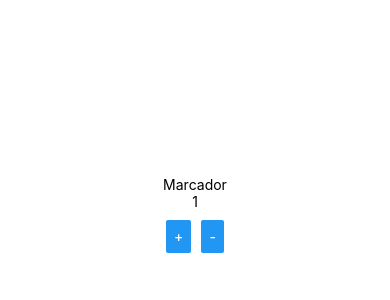
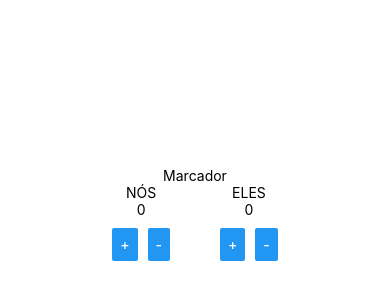
Before and after one commit to K-southier/truco-contador2, a React Native app: screen / in a window 390 px wide. Shown: the part 208-508 px from the top of the page. Built offline with nearby package versions, Linux system fonts and the light colour scheme.

Commit message:
feat: adiciona placar para dois times

```diff
--- a/App.js
+++ b/App.js
@@ -3,19 +3,35 @@ import { useState } from 'react';
 import { Button, StyleSheet, Text, View } from 'react-native';
 
 export default function App() {
-  const [contador, setContador] = useState(1);
+  const [play, setPlay] = useState(0);
+  const [playTwo, setPlayTwo] = useState(0)
 
   return (
     <View style={styles.container}>
       <Text>Marcador</Text>
 
       {/**para mostrar o state */}
-      <Text>{contador}</Text>
-      <View style={{ flexDirection: 'row', marginTop: 10, gap: 10 }}>
-        <Button onPress={() => setContador(contador + 1)} title='+' />
-        <Button onPress={() => setContador(contador - 1)} title='-' /></View>
-      <StatusBar style="auto" />
+      <View style={{display: 'flex', flexDirection: 'row', gap: 50, justifyContent: 'center'}}>
+        <View>
+          <Text style={{margin:'auto'}}>NÓS</Text>
+
+          <Text style={{margin: 'auto'}}>{play}</Text>
+          <View style={{ flexDirection: 'row', marginTop: 10, gap: 10 }}>
+            <Button onPress={() => setPlay(play + 1)} title='+' />
+            <Button onPress={() => setPlay(play - 1)} title='-' /></View>
+          <StatusBar style="auto" />
+        </View>
+        <View>
+        <Text style={{margin:'auto'}}>ELES</Text>
+        <Text style={{margin:'auto'}}>{playTwo}</Text>
+        <View style={{ flexDirection: 'row', marginTop: 10, gap: 10 }}>
+          <Button onPress={() => setPlayTwo(playTwo + 1)} title='+' />
+          <Button onPress={() => setPlayTwo(playTwo - 1)} title='-' /></View>
+        <StatusBar style="auto" />
+      </View>
+      </View>
     </View>
+
   );
 }
 
```
